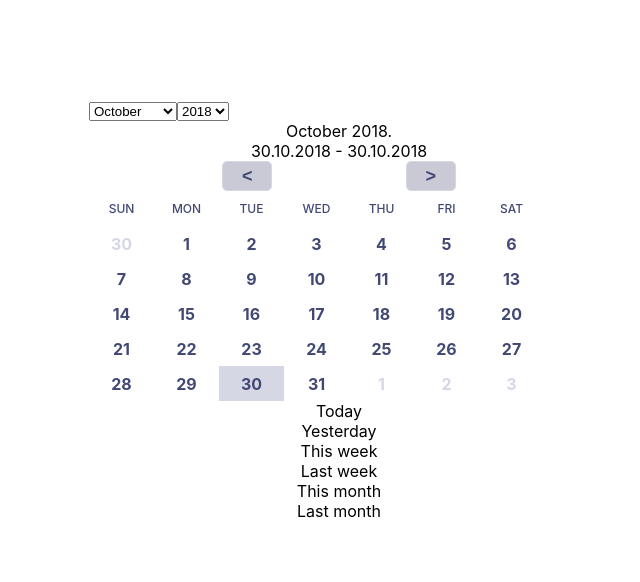
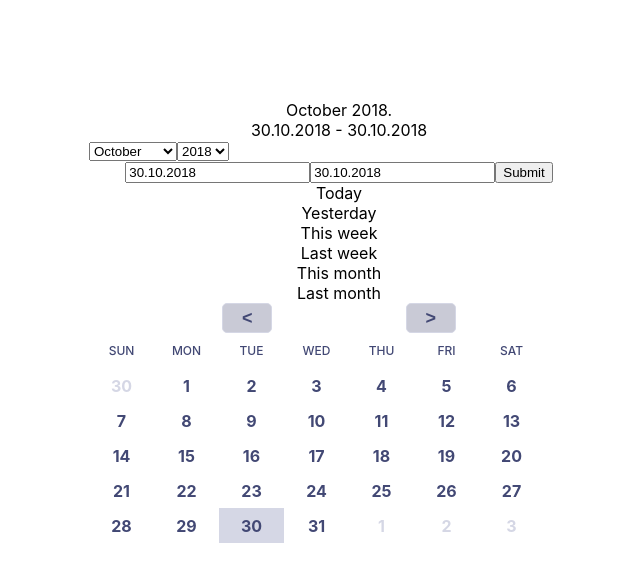
Before and after one commit to zcuric/react-diem, a React (Create React App) app: page / in a window 1280 px wide. Shown: the top 582 px of the page, without its empty margins (301-941 px from the left). Built offline with nearby package versions, Linux system fonts and the light colour scheme.

Commit message:
Add DateInput component

```diff
--- a/package.json
+++ b/package.json
@@ -17,7 +17,8 @@
     "start": "react-scripts start",
     "build": "react-scripts build",
     "test": "react-scripts test",
-    "eject": "react-scripts eject"
+    "eject": "react-scripts eject",
+    "coverage": "react-scripts test --coverage"
   },
   "eslintConfig": {
     "extends": "react-app"
--- a/src/App.js
+++ b/src/App.js
@@ -9,19 +9,21 @@ import DisplayRange from "./components/DisplayRange";
 import DisplayMonth from "./components/DisplayMonth";
 import DateSelect from "./components/DateSelect";
 import StaticRanges from "./components/StaticRanges";
+import DateInput from "./components/DateInput";
 import defaultStaticRanges from "./utils/defaultStaticRanges";
 
 const App = () => (
   <div className="App">
     <div className="container">
       <Calendar date={new Date()} locale={locale}>
-        <DateSelect />
         <DisplayMonth />
         <DisplayRange />
+        <DateSelect />
+        <DateInput />
+        <StaticRanges ranges={defaultStaticRanges} />
         <NavigationButtons />
         <DayNames />
         <Month />
-        <StaticRanges ranges={defaultStaticRanges} />
       </Calendar>
     </div>
   </div>
--- /dev/null
+++ b/src/components/DateInput/index.js
@@ -0,0 +1,66 @@
+import React, { useContext, useState, useEffect } from "react";
+import { format, isValid as isValidDate, parse } from "date-fns";
+import { CalendarContext } from "../Calendar";
+
+const DateInput = () => {
+  const { setDateRange, selectedDates, dateFormat } = useContext(
+    CalendarContext
+  );
+
+  const [state, setState] = useState({
+    start: format(selectedDates.start, dateFormat),
+    end: format(selectedDates.end, dateFormat)
+  });
+
+  useEffect(
+    () => {
+      setState({
+        start: format(selectedDates.start, dateFormat),
+        end: format(selectedDates.end, dateFormat)
+      });
+    },
+    [selectedDates]
+  );
+
+  const handleSubmit = e => {
+    e.preventDefault();
+    const start = parse(state.start, dateFormat, new Date());
+    const end = parse(state.end, dateFormat, new Date());
+
+    if (isValidDate(start) && isValidDate(end)) {
+      setDateRange({
+        start,
+        end
+      });
+    }
+  };
+
+  const handleChange = e => {
+    setState({
+      ...state,
+      [e.target.name]: e.target.value
+    });
+  };
+
+  return (
+    <form onSubmit={handleSubmit}>
+      <input
+        aria-label="Start date"
+        type="text"
+        name="start"
+        value={state.start}
+        onChange={handleChange}
+      />
+      <input
+        aria-label="End date"
+        type="text"
+        name="end"
+        value={state.end}
+        onChange={handleChange}
+      />
+      <input type="submit" value="Submit" />
+    </form>
+  );
+};
+
+export default DateInput;
```
Also changed, not shown: 1 other file (tests, documents, lock files or other folders).
